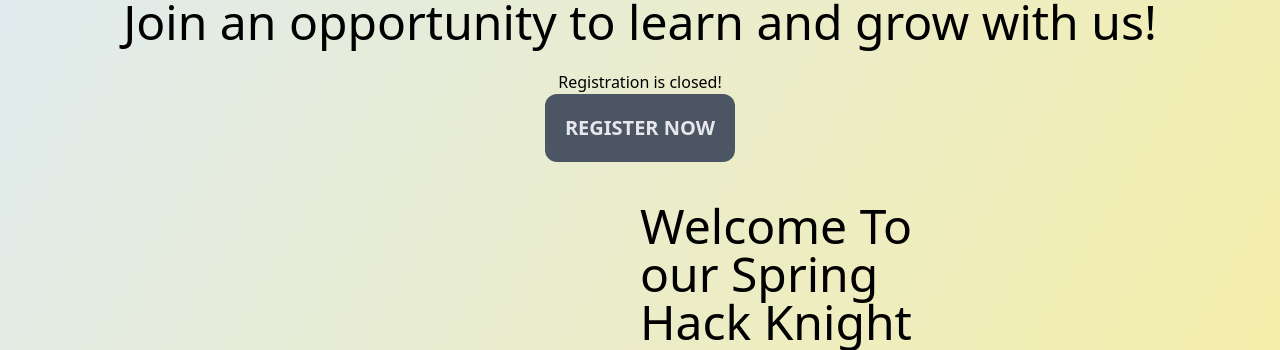
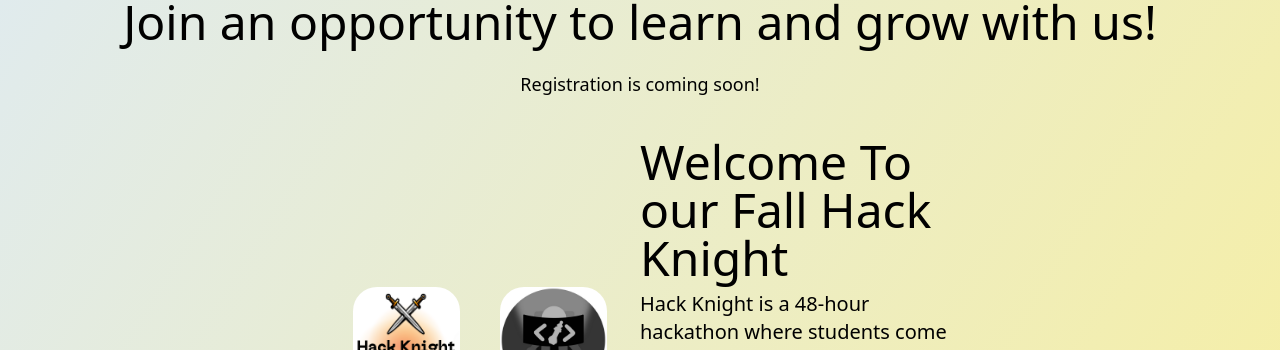
Before and after one commit to Jshot117/HackKnight, a React (Vite) app in the folder FrontEndHK/: page / in a window 1280 px wide. Shown: the part 602-952 px from the top of the page. Built offline with nearby package versions, Linux system fonts and the light colour scheme.

Commit message:
comment out the registeration form and change to registeration coming soon

```diff
--- a/FrontEndHK/src/components/Register.jsx
+++ b/FrontEndHK/src/components/Register.jsx
@@ -10,8 +10,8 @@ export function Register() {
           </h1>
         </div>
       </div>
-      <p className="">Registration is closed!</p>
-      <motion.button
+      <p className="text-lg">Registration is coming soon!</p>
+      {/* <motion.button
         className="md:text-xl font-bold rounded-xl mx-auto border-black border-5 bg-gray-600 p-5 text-gray-200 transform transition-all duration-300"
         disabled
         onClick={() => {
@@ -22,7 +22,7 @@ export function Register() {
         }}
       >
         REGISTER NOW
-      </motion.button>
+      </motion.button> */}
     </div>
   );
 }
--- a/FrontEndHK/src/pages/AboutPage.jsx
+++ b/FrontEndHK/src/pages/AboutPage.jsx
@@ -7,9 +7,10 @@ export function AboutPage() {
             <div className="flex-col mt-32 py-14 md:mt-16 md:py-5">
                 <h1 className="text-5xl text-center">You want to Join this hackathon very badly o_0</h1>
                 <div className="md:ml-6 border-black border-5 bg-black m-2 p-5 text-white rounded-lg">
-                    <a href="https://docs.google.com/forms/d/e/1FAIpQLSfQ6cIO6YuTWfyfUZHcJx7c3UiRbZrRPaRJYRRusfFSgCDSVQ/viewform?usp=header">
+                    {/* <a href="https://docs.google.com/forms/d/e/1FAIpQLSfQ6cIO6YuTWfyfUZHcJx7c3UiRbZrRPaRJYRRusfFSgCDSVQ/viewform?usp=header">
                         <button className="md:text-xl"> REGISTER NOW </button>
-                    </a>
+                    </a> */}
+                    Registration is coming soon!
                 </div>
                 <HypnosisSwirl />
             </div>
--- a/FrontEndHK/src/pages/HomePage.jsx
+++ b/FrontEndHK/src/pages/HomePage.jsx
@@ -49,7 +49,7 @@ export function HomePage() {
 
               <div className="flex flex-col justify-center text-center md:text-left md:w-1/2">
                 <h1 className="mb-2 text-3xl md:text-5xl">
-                  Welcome To our Spring Hack Knight
+                  Welcome To our Fall Hack Knight
                 </h1>
                 <p className="text-sm md:text-xl text-clip overflow-hidden">
                   Hack Knight is a 48-hour hackathon where students come
```
